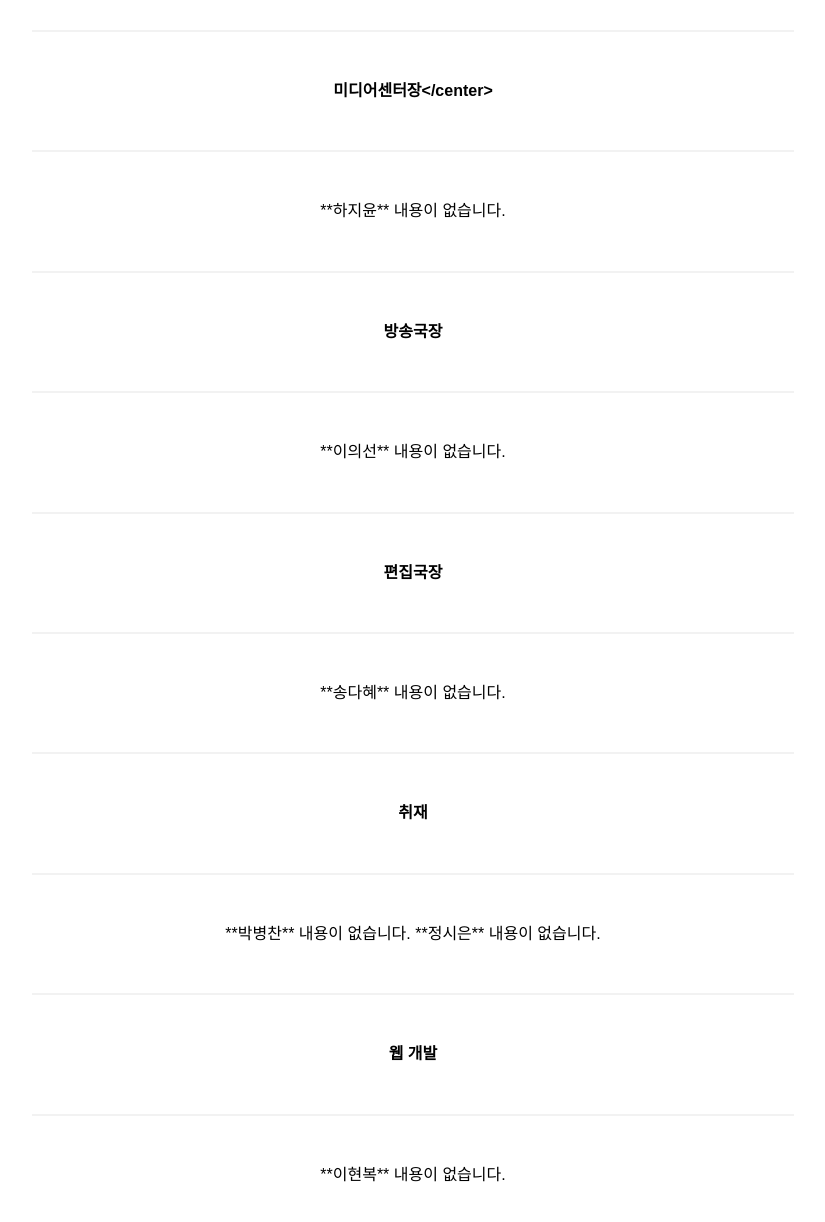
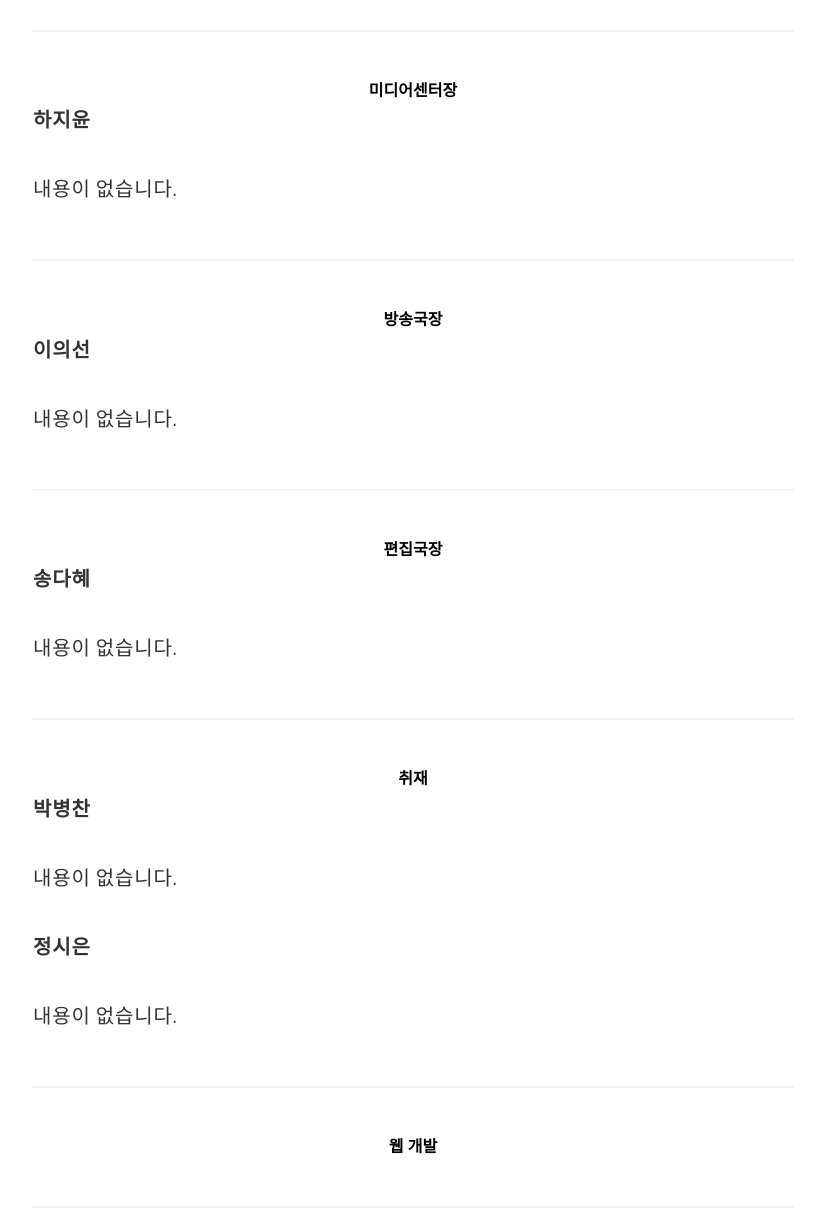
Before and after one commit to skhumedia/skhumedia.github.io, a Jekyll site: the page built from about.md, in a window 1280 px wide and 1400 px high, scrolled down 252 px. Shown: the part 178-1400 px from the top of the window, without its empty margins (227-1052 px from the left). Built offline with Jekyll 4.4.1, drawn with Linux system fonts in a browser that asks for light colours; some of the changed text lies outside the part shown.

Commit message:
Initial Commit

```diff
--- a/about.md
+++ b/about.md
@@ -8,29 +8,25 @@ permalink: /about/
 <img itemprop="image" class="img-rounded" src="http://res.cloudinary.com/dm7h7e8xj/image/upload/c_fill,h_200,w_200/v1504971955/neo_ruqszk.jpg" alt="Your Name">
 
 <hr/>
-<center><strong>미디어센터장</center></strong>
-<hr/>
+<center><strong>미디어센터장</strong></center>
 
 **하지윤**
 
 내용이 없습니다.
 <hr/>
 <center><strong>방송국장</strong></center>
-<hr/>
 
 **이의선**
 
 내용이 없습니다.
 <hr/>
 <center><strong>편집국장</strong></center>
-<hr/>
 
 **송다혜**
 
 내용이 없습니다.
 <hr/>
 <center><strong>취재</strong></center>
-<hr/>
 
 **박병찬**
 
```
